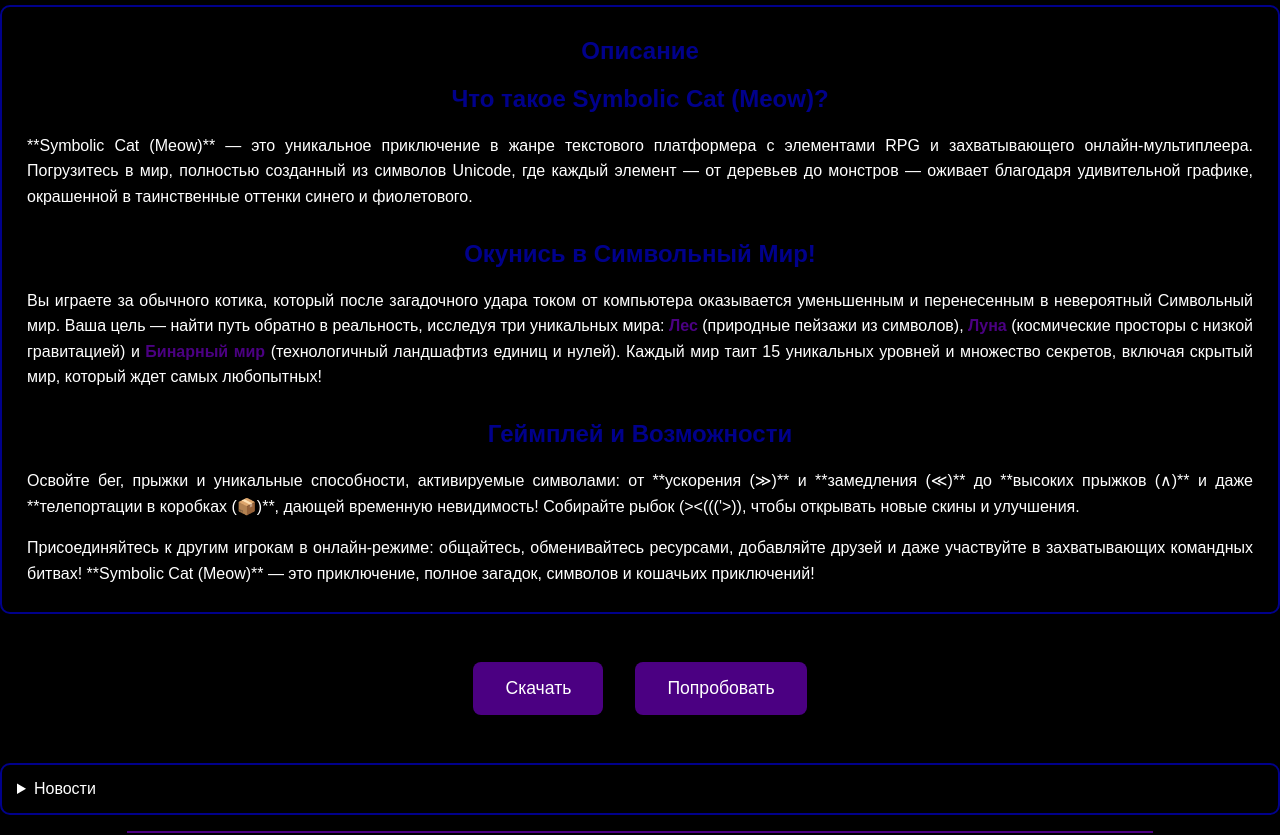
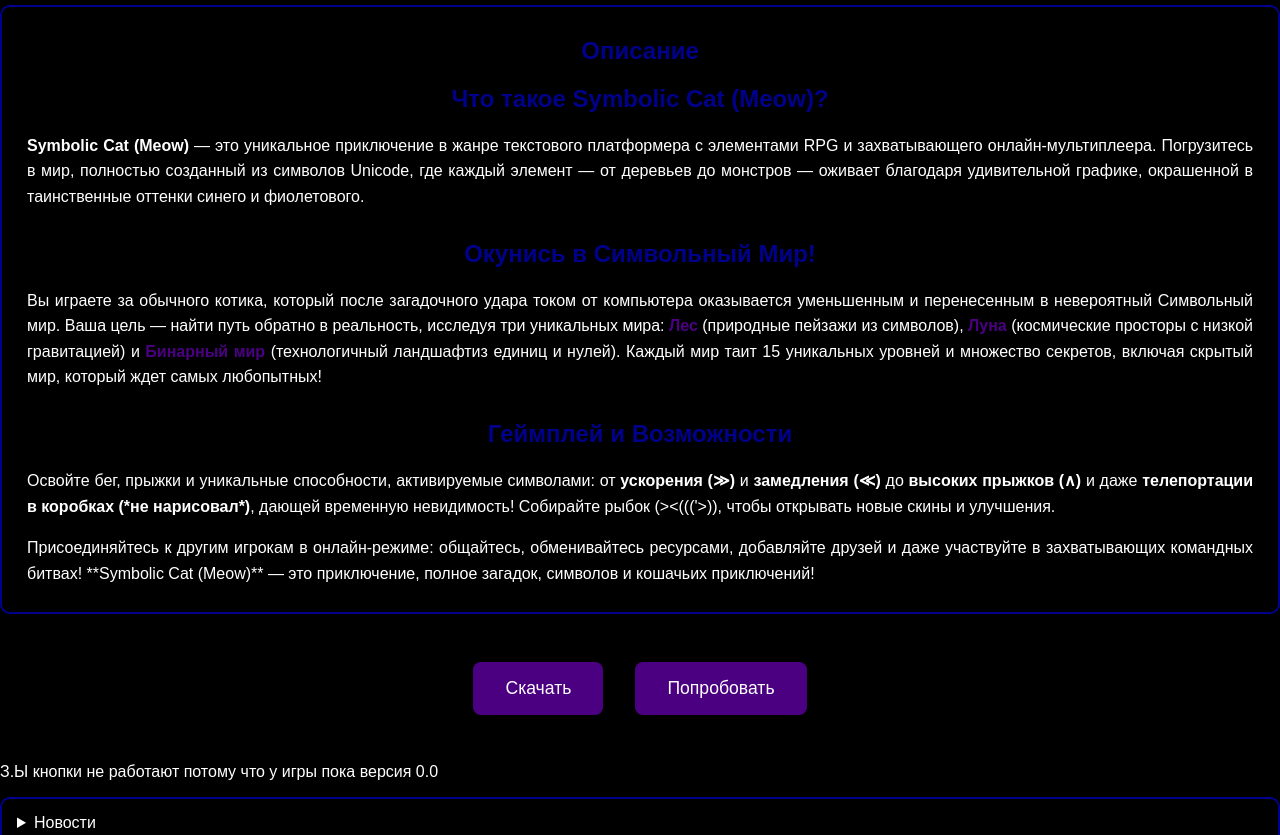
Before and after one commit to ZILOGZ80000/Symbolic-Cat, a website: page index.html in a window 1280 px wide. Shown: the part 400-1235 px from the top of the page. Drawn offline with Linux system fonts and the light colour scheme.

Commit message:
Update index.html

```diff
--- a/index.html
+++ b/index.html
@@ -239,7 +239,7 @@
   <!--<h3 style="color: var(--dark-purple); padding: 15px;">потом напишу</h3>-->
 <h2 style="color: var(--dark-blue); text-align: center; margin-bottom: 20px;">Что такое Symbolic Cat (Meow)?</h2>
 <p style="padding: 0 15px; text-align: justify; line-height: 1.6;">
-  **Symbolic Cat (Meow)** — это уникальное приключение в жанре текстового платформера с элементами RPG и захватывающего онлайн-мультиплеера.
+  <b>Symbolic Cat (Meow)</b> — это уникальное приключение в жанре текстового платформера с элементами RPG и захватывающего онлайн-мультиплеера.
   Погрузитесь в мир, полностью созданный из символов Unicode, где каждый элемент — от деревьев до монстров — оживает благодаря удивительной графике, окрашенной в таинственные оттенки синего и фиолетового.
 </p>
 
@@ -255,7 +255,7 @@
 
 <h2 style="color: var(--dark-blue); text-align: center; margin-top: 30px; margin-bottom: 20px;">Геймплей и Возможности</h2>
 <p style="padding: 0 15px; text-align: justify; line-height: 1.6;">
-  Освойте бег, прыжки и уникальные способности, активируемые символами: от **ускорения (≫)** и **замедления (≪)** до **высоких прыжков (∧)** и даже **телепортации в коробках (📦)**, дающей временную невидимость!
+  Освойте бег, прыжки и уникальные способности, активируемые символами: от <b>ускорения (≫)</b> и <b>замедления (≪)</b> до <b>высоких прыжков (∧)</b> и даже <b>телепортации в коробках (*не нарисовал*)</b>, дающей временную невидимость!
   Собирайте рыбок (><((('>)), чтобы открывать новые скины и улучшения.
 </p>
 <p style="padding: 0 15px; text-align: justify; line-height: 1.6;">
@@ -264,12 +264,12 @@
 </p>
 </div>
 
-
     <div class="main-buttons">
       <button class="btn">Скачать</button>
       <button class="btn">Попробовать</button>
     </div>
-<!-- В вашем index.html -->
+    <p>З.Ы кнопки не работают потому что у игры пока версия 0.0 </p>
+
 <div id="news-container"></div>
 
 <script>
```
